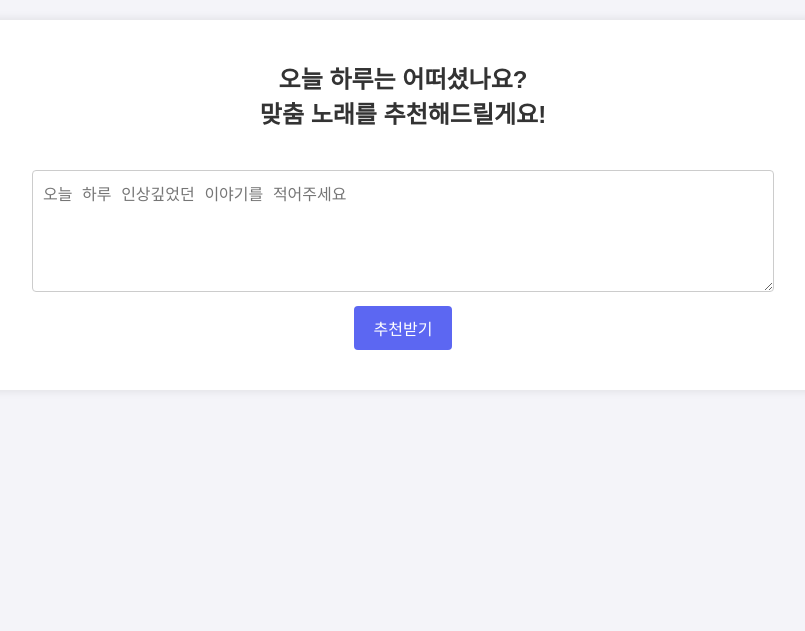
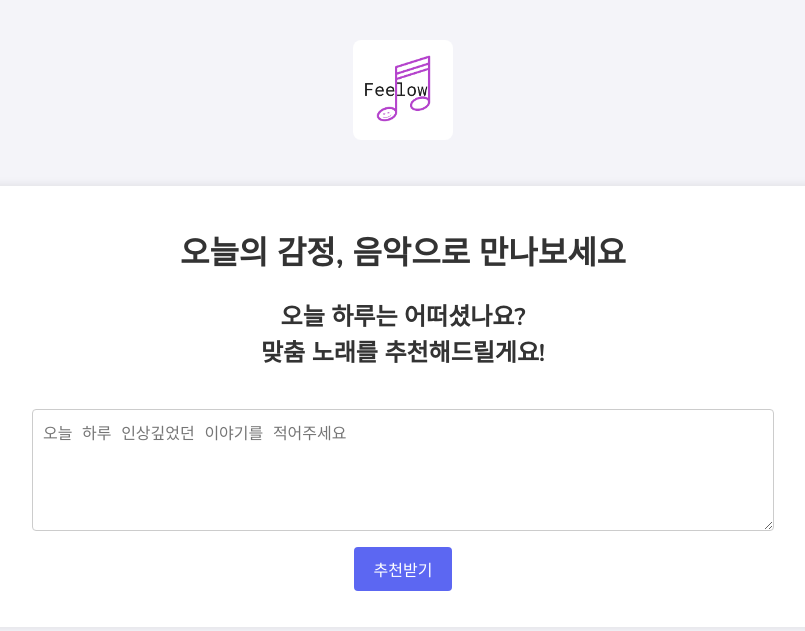
Before and after one commit to HP657/Emotional_music_recommendation_AI, a Python web app: template feelow/src/main/resources/templates/index.html in a window 1280 px wide. Shown: the top 631 px of the page, without its empty margins (237-1042 px from the left). Run offline with Jinja, Linux system fonts and the light colour scheme; the template is opened without the code that fills it, so the values that code supplies are empty.

Commit message:
화면에 로고 출력

```diff
--- a/feelow/src/main/resources/static/css/style.css
+++ b/feelow/src/main/resources/static/css/style.css
@@ -1,9 +1,20 @@
+@import url('https://fonts.googleapis.com/css2?family=Nunito:wght@400;700&display=swap');
+
 body {
-    font-family: 'Arial', sans-serif;
+    font-family: 'Nunito', sans-serif;
     background-color: #f4f4f9;
     color: #333;
     margin: 0;
     padding: 0;
+}
+
+.header {
+    text-align: center;
+    padding: 20px 0;
+}
+
+.header-logo {
+    width: 200px;
 }
 
 .container {
@@ -13,6 +24,10 @@
     background-color: white;
     box-shadow: 0 0 10px rgba(0, 0, 0, 0.1);
     text-align: center;
+}
+
+h1 {
+    color: #333;
 }
 
 h2 {
@@ -40,13 +60,9 @@
     font-size: 16px;
 }
 
-button:hover {
+button:hover, button:focus {
     background-color: #4a54e1;
-}
-
-p {
-    margin-top: 20px;
-    font-size: 18px;
+    box-shadow: 0 0 8px rgba(92, 103, 242, 0.8);
 }
 
 .resulta {
@@ -59,7 +75,6 @@
 .texta {
     text-align: left;
     max-width: calc(100% - 120px);
-    order: 2;
 }
 
 img {
@@ -67,8 +82,8 @@
     height: auto;
     margin-top: 20px;
     border-radius: 8px;
-    order: 1;
 }
+
 #loading {
     width: 100%;
     height: 100%;
--- a/feelow/src/main/resources/templates/index.html
+++ b/feelow/src/main/resources/templates/index.html
@@ -6,18 +6,21 @@
     <title>Feelow</title>
     <link rel="stylesheet" href="css/style.css">
     <link rel="icon" href="imgs/icon.png">
-    <script src="http://code.jquery.com/jquery-latest.min.js"></script>
 </head>
 <body>
 <div id="start">
     <img src="imgs/icon.png" alt="로고" class="logo">
 </div>
+<div class="header">
+    <img src="imgs/icon.png" alt="Feelow Logo" class="header-logo">
+</div>
 <div class="container">
+    <h1>오늘의 감정, 음악으로 만나보세요</h1>
     <h2>오늘 하루는 어떠셨나요?<br> 맞춤 노래를 추천해드릴게요!</h2>
     <textarea id="emotionInput" placeholder="오늘 하루 인상깊었던 이야기를 적어주세요"></textarea>
     <button type="button" onclick="saveEmotion()">추천받기</button>
     <div id="loading" style="display: none;">
-        <img src="imgs/loading.gif">
+        <img src="imgs/loading.gif" alt="로딩중">
         <p>로딩중...</p>
     </div>
     <div class="resulta">
@@ -25,7 +28,7 @@
             <p id="emotionDisplay"></p>
             <p id="trackInfo"></p>
         </div>
-        <img id="albumCover" src="" alt="Initial Image" style="display:none;">
+        <img id="albumCover" src="" alt="앨범 커버" style="display:none;">
     </div>
 </div>
 <script src="javascript/script.js"></script>
```
Also changed, not shown: other parts of feelow/src/main/resources/static/css/style.css (+15 -17 lines).
